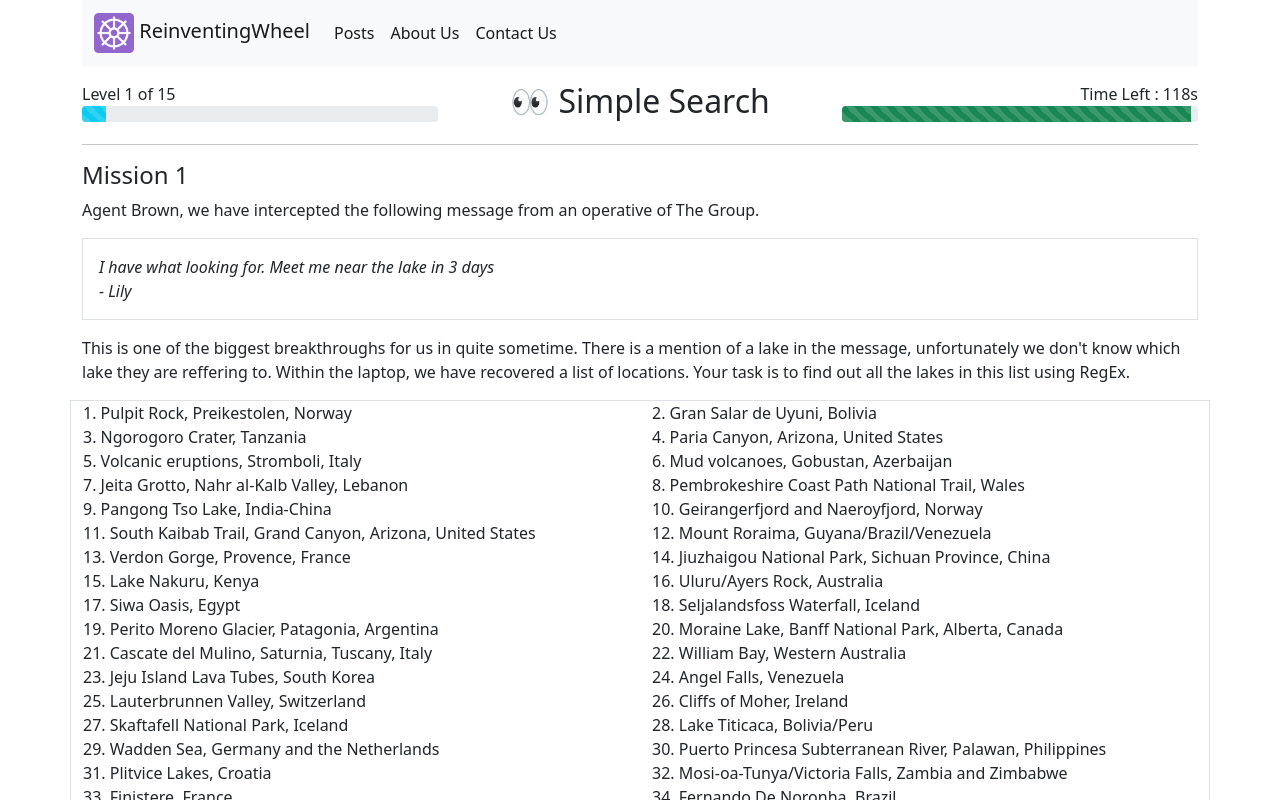
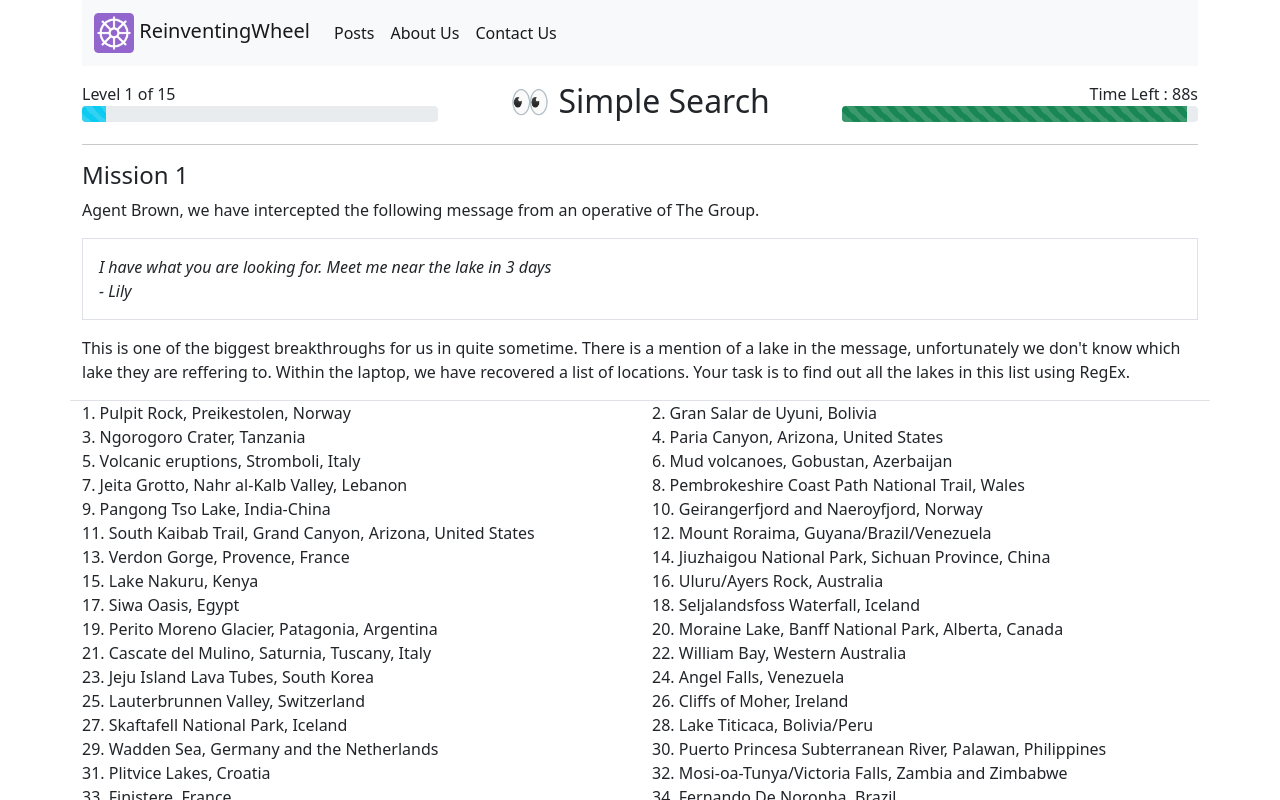
Before and after one commit to keshav-sarraf/rw-frontend, a Vue app: page /regex-game-l1 in a window 1280 px wide. Both pictures are taken after a click on the button "Start Level". Shown: the top 800 px of the page. Built offline with nearby package versions, Linux system fonts and the light colour scheme.

Commit message:
fixed bug in timer restart

```diff
--- a/src/components/posts/regex/RegexGameHeader.vue
+++ b/src/components/posts/regex/RegexGameHeader.vue
@@ -46,9 +46,10 @@ export default {
         timeLimit: Number,
         finishedProgressPercent: Number,
         currentProgressPercent: Number,
-        startTimer: Boolean
+        startTimer: Boolean,
+        resetTimer: Boolean,
     },
-    emits: ['timeElapsed'],
+    emits: ['timeElapsed', 'timerRestarted'],
     setup(props, context) {
         const timeLeft = ref(props.timeLimit);
         const percentTimeLeft = computed(() => Math.floor(100.0 * timeLeft.value / props.timeLimit));
@@ -78,7 +79,15 @@ export default {
                 stopTimer();
         });
 
-        if (props.startTimer === true)
+        watch(() => props.resetTimer, () => {
+            console.log("reset timer called : " + props.resetTimer);
+            if (props.resetTimer === true){
+                timeLeft.value = props.timeLimit;
+                context.emit('timerRestarted');
+            }
+        });
+
+        if (props.startTimer === true || props.resetTimer === true)
             startTimer();
 
         onBeforeUnmount(() => {
--- a/src/components/posts/regex/level_1/RegexGameL1.vue
+++ b/src/components/posts/regex/level_1/RegexGameL1.vue
@@ -1,7 +1,7 @@
 <template>
 <div class="container">
 
-    <regex-game-header title="👀 Simple Search" :timeLimit=120 :finishedProgressPercent=0 :currentProgressPercent=100*1/15 :startTimer="levelStarted && !levelFinished" @time-elapsed="timeElapsedAction" />
+    <regex-game-header title="👀 Simple Search" :timeLimit=90 :finishedProgressPercent=0 :currentProgressPercent=100*1/15 :startTimer="levelStarted && !levelFinished" @time-elapsed="timeElapsedAction" @timer-restarted="timerRestartedAction" :resetTimer="resetTimer" />
 
     <div v-if="!levelStarted">
         <h4>Tutorial</h4>
@@ -34,14 +34,14 @@
         </p>
 
         <p class="border p-3">
-            <em>I have what looking for. Meet me near the lake in 3 days <br>- Lily</em>
+            <em>I have what you are looking for. Meet me near the lake in 3 days <br>- Lily</em>
         </p>
 
         <p>
             This is one of the biggest breakthroughs for us in quite sometime. There is a mention of a lake in the message, unfortunately we don't know which lake they are reffering to. Within the laptop, we have recovered a list of locations. Your task is to find out all the lakes in this list using RegEx.
         </p>
 
-        <div class="row mb-4 border">
+        <div class="row mb-4 border-top border-bottom">
             <div class="col-sm-6" v-for="(location, idx) in locationList" :key="location">
                 {{idx+1}}. {{location}}
             </div>
@@ -65,7 +65,7 @@
         <div>
             <h6>Matched Locations</h6>
 
-            <div v-if="matchedLocationList.length > 0" class="row mb-4 border">
+            <div v-if="matchedLocationList.length > 0" class="row mb-4 border-top border-bottom">
                 <div class="col-sm-6" v-for="(location, idx) in matchedLocationList" :key="location">
                     {{idx+1}}. <span v-html="location.formattedString"></span>
                 </div>
@@ -106,6 +106,7 @@ export default {
         RegexGameHeader,
     },
     setup() {
+        const resetTimer = ref(false);
         const levelStarted = ref(false);
         const levelFinished = ref(false);
         const locationList = ref(locationListJson["locations"]);
@@ -155,19 +156,30 @@ export default {
             //console.log(checkAnswer());
         }
 
+        const timerRestartedAction = () => resetTimer.value = false;
+
         const timeElapsedAction = function () {
-            alert('time elapsed');
+            alert('Time elapsed!! :X, Restarting Level');
+            resetTimer.value = true;
+            levelStarted.value = false;
+            levelFinished.value = false;
+            locationList.value = locationListJson["locations"];
+            matchedLocationList.value = [];
+            regex.value = "";
+            regexErrorMessage.value = "";
         };
 
         return {
             regex,
             regexErrorMessage,
             timeElapsedAction,
+            timerRestartedAction,
             executeRegex,
             levelStarted,
             locationList,
             matchedLocationList,
-            levelFinished
+            levelFinished,
+            resetTimer
         };
     },
 }
```
